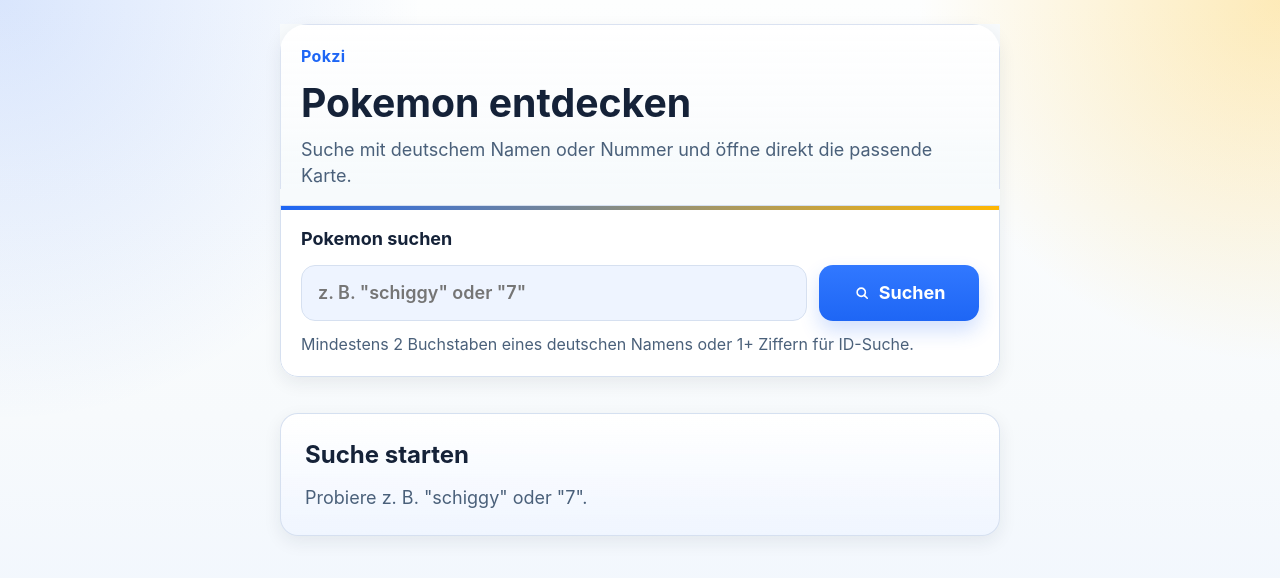
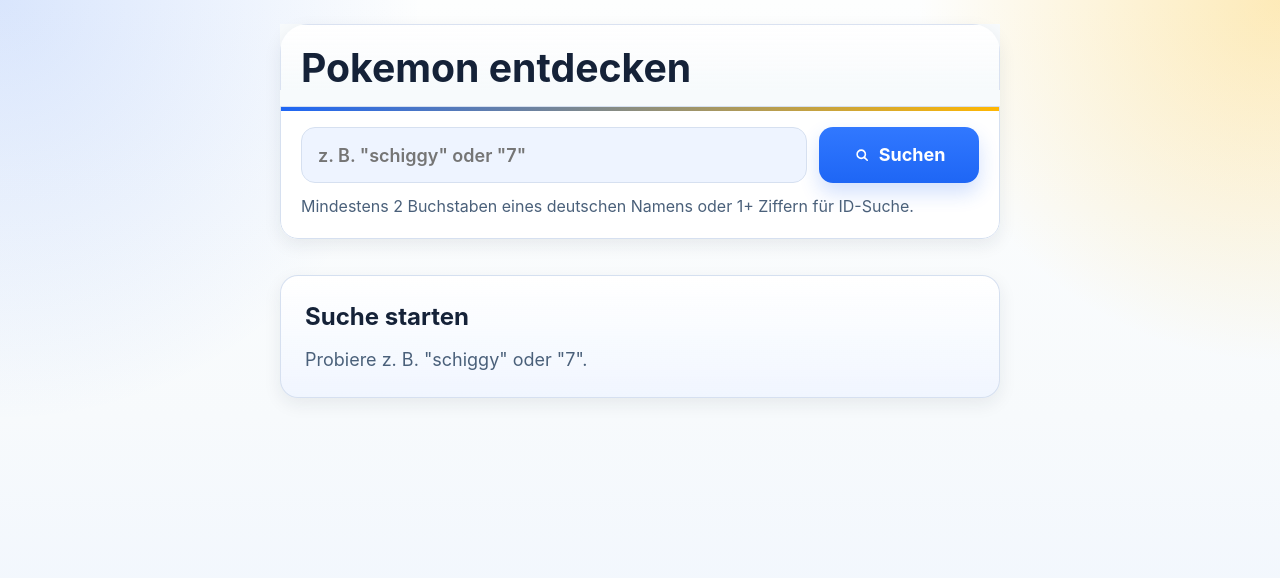
Before and after one commit to cogidoo/pokzi, a Svelte app: page / in a window 1280 px wide. Shown: the top 578 px of the page. Built offline with nearby package versions, Linux system fonts and the light colour scheme.

Commit message:
Refine compact search header

```diff
--- a/src/App.svelte
+++ b/src/App.svelte
@@ -580,11 +580,7 @@
     <section class={`app__search-rail ${compactSearch ? 'app__search-rail--compact' : ''}`}>
       <div class="app__search-shell">
         <header class={`app__header ${compactSearch ? 'app__header--compact' : ''}`}>
-          <p class="app__eyebrow">Pokzi</p>
           <h1 class="app__title">Pokemon entdecken</h1>
-          <p class="app__subtitle">
-            Suche mit deutschem Namen oder Nummer und öffne direkt die passende Karte.
-          </p>
         </header>
 
         <section class="app__search">
--- a/src/components/SearchBar.svelte
+++ b/src/components/SearchBar.svelte
@@ -50,7 +50,7 @@
 </script>
 
 <form class={`search ${compact ? 'search--compact' : ''}`} onsubmit={submit}>
-  <label class="search__label" for="pokemon-search">Pokemon suchen</label>
+  <label class="search__label visually-hidden" for="pokemon-search">Pokemon suchen</label>
   <div class="search__controls">
     <div class="search__input-wrap">
       <input
--- a/src/styles/app.css
+++ b/src/styles/app.css
@@ -61,7 +61,6 @@ input:focus-visible {
 
 .app__header {
   display: grid;
-  gap: var(--space-2);
   margin-bottom: var(--space-3);
   padding: var(--space-4) var(--space-4) 0;
   background: linear-gradient(180deg, rgba(255, 255, 255, 0.98) 0%, rgba(247, 250, 252, 0.92) 100%);
@@ -69,25 +68,8 @@ input:focus-visible {
   border-bottom: 0;
   transition:
     padding 150ms ease,
-    margin-bottom 150ms ease,
-    gap 150ms ease;
+    margin-bottom 150ms ease;
   overflow-anchor: none;
-}
-
-.app__eyebrow {
-  margin: 0;
-  color: var(--primary);
-  font-weight: 700;
-  font-size: 16px;
-  letter-spacing: 0.02em;
-  max-height: 2em;
-  opacity: 1;
-  overflow: hidden;
-  transform: translateY(0);
-  transition:
-    max-height 150ms ease,
-    opacity 120ms ease,
-    transform 150ms ease;
 }
 
 .app__title {
@@ -97,38 +79,15 @@ input:focus-visible {
   transition: font-size 150ms ease;
 }
 
-.app__subtitle {
-  margin: 0;
-  color: var(--text-muted);
-  width: 100%;
-  max-height: 4.5em;
-  opacity: 1;
-  overflow: hidden;
-  transform: translateY(0);
-  transition:
-    max-height 150ms ease,
-    opacity 120ms ease,
-    transform 150ms ease;
-}
-
 .app__header--compact {
   padding-top: var(--space-2);
   margin-bottom: 0;
-  gap: 0;
 }
 
 .app__header--compact .app__title {
   font-size: clamp(1.65rem, 4vw, 1.95rem);
 }
 
-.app__header--compact .app__eyebrow,
-.app__header--compact .app__subtitle {
-  max-height: 0;
-  opacity: 0;
-  margin: 0;
-  transform: translateY(-6px);
-  pointer-events: none;
-}
 
 .app__search {
   padding: 0;
@@ -154,17 +113,6 @@ input:focus-visible {
 
 .search--compact {
   padding: var(--space-3);
-}
-
-.search--compact .search__label {
-  margin-bottom: var(--space-1);
-  font-size: 16px;
-}
-
-.search__label {
-  display: block;
-  margin-bottom: var(--space-2);
-  font-weight: 700;
 }
 
 .search__controls {
```
Also changed, not shown: 2 other files (tests, documents, lock files or other folders).
